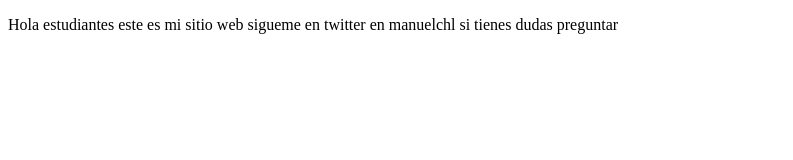
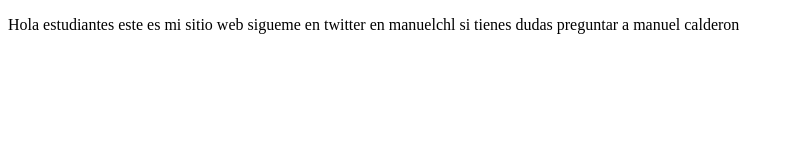
Before and after one commit to manuelcalderon/proyectoDemoCursoPrework, a plain HTML site: page index.html in a window 1280 px wide. Shown: the whole page, without its empty margins (0-793 px from the left). Drawn offline with Linux system fonts and the light colour scheme.

Commit message:
cambios agregue que me llamen si piden ayuda

```diff
--- a/index.html
+++ b/index.html
@@ -7,6 +7,6 @@
     <title>Hola Mundo</title>
 </head>
 <body>
-    <p>Hola estudiantes este es mi sitio web sigueme en twitter en manuelchl si tienes dudas preguntar</p>
+    <p>Hola estudiantes este es mi sitio web sigueme en twitter en manuelchl si tienes dudas preguntar a manuel calderon</p>
 </body>
 </html>
```
